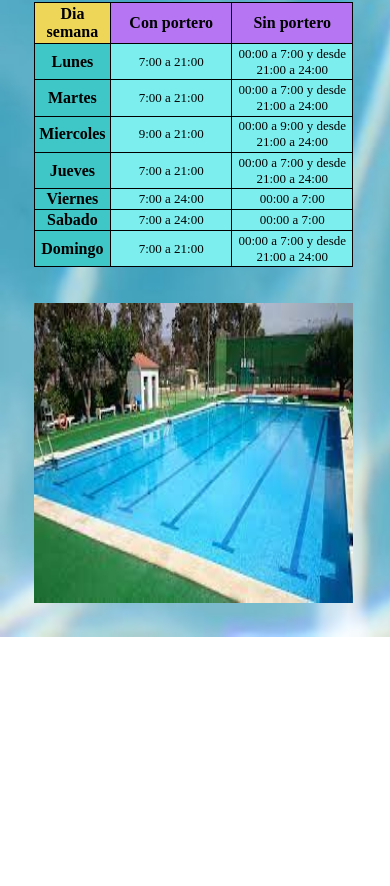
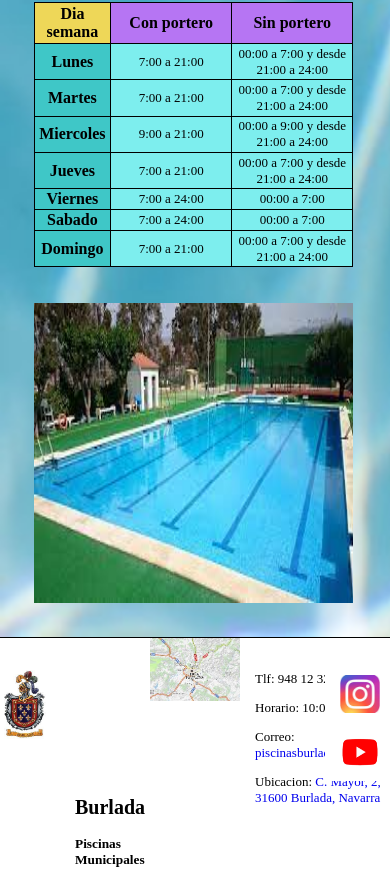
Before and after one commit to jongonij/Proyecto-CSS, a plain HTML site: page inicio.html in a window 390 px wide. Shown: the part 2120-3006 px from the top of the page. Before the commit the page ends 2757 px from the top, so only its background shows below. Drawn offline with Linux system fonts and the light colour scheme.

Commit message:
cambios pie de pagina

```diff
--- a/CSS/inicio.css
+++ b/CSS/inicio.css
@@ -386,6 +386,36 @@ p {
             background-color: rgb(64, 211, 211);
             height: 99%;
         }
+        .piePagina{
+            width: 100%;
+            grid-template-rows: auto auto;
+        }
+
+        .piePagina #EscudoBurlada{
+            width: 50px;
+            height: 70px;
+         top: 100px;
+            grid-row: 1/2;
+
+        }
+        .piePagina #Bur h2,.piePagina #Bur h4{
+
+            grid-row: 2/3;
+            grid-column: 1/2;
+
+        }
+        .piePagina #Bur {
+            grid-row: 2/3;
+            grid-column: 1/2;
+            width: 50px;
+            font-size: smaller;
+            margin: 0px 0px;
+            padding: 0px 0px;
+        }
+        #mapa{
+            grid-column:3/4 ;
+            width: 90px;
+        }
         /* Fin Inicio Movil */
     }
 /* FIN INICIO */
--- a/inicio.html
+++ b/inicio.html
@@ -113,7 +113,7 @@
     </div>
 
  </div>
-    <!-- <div class="piePagina">
+     <div class="piePagina">
         <img src="img/EscudoBurlada.jfif" id="EscudoBurlada"/>
         <div id="Bur">
             <h2 id="burlada_pie">Burlada</h2>
@@ -141,6 +141,6 @@
         </div>
 
         <img src="img/mapa.jfif" id="mapa">
-    </div> -->
+    </div>
 </body>
 </html>
```
